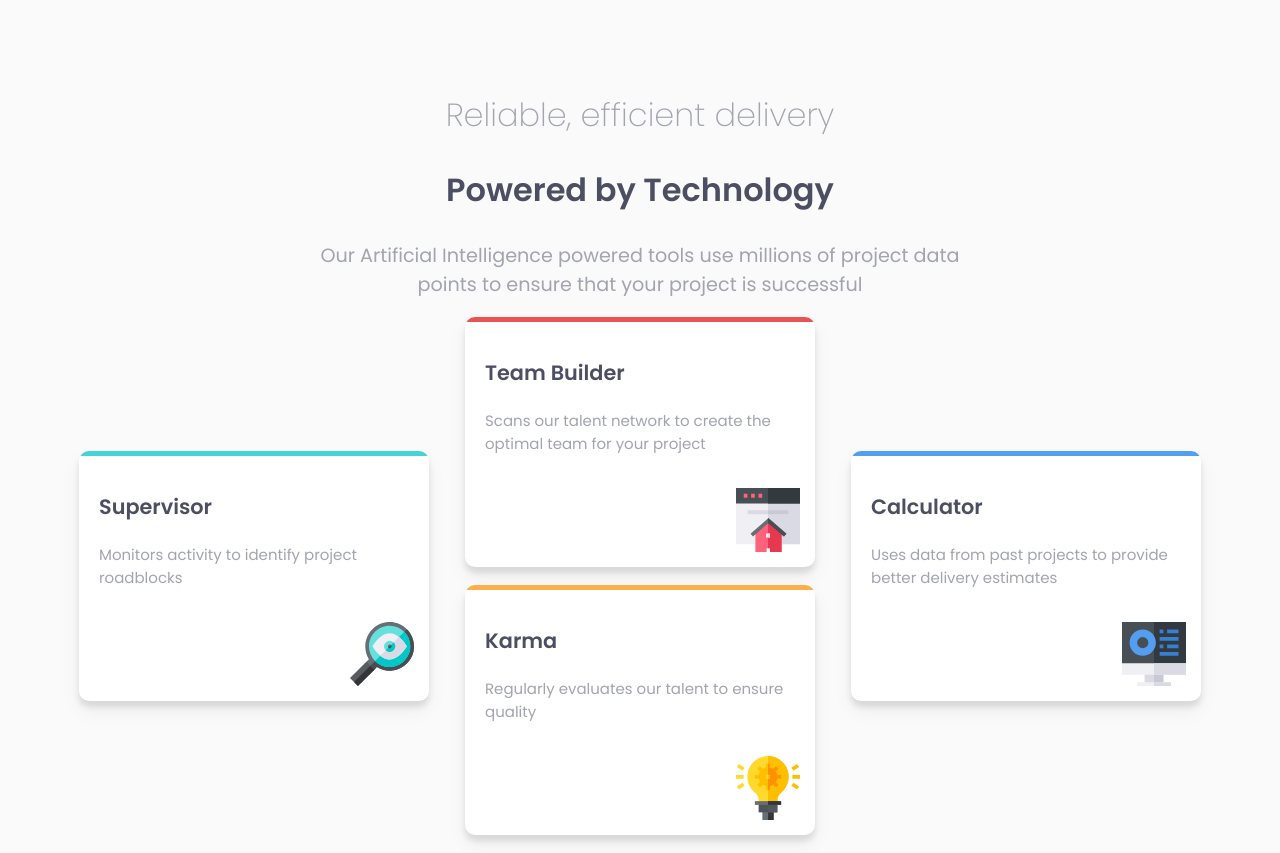
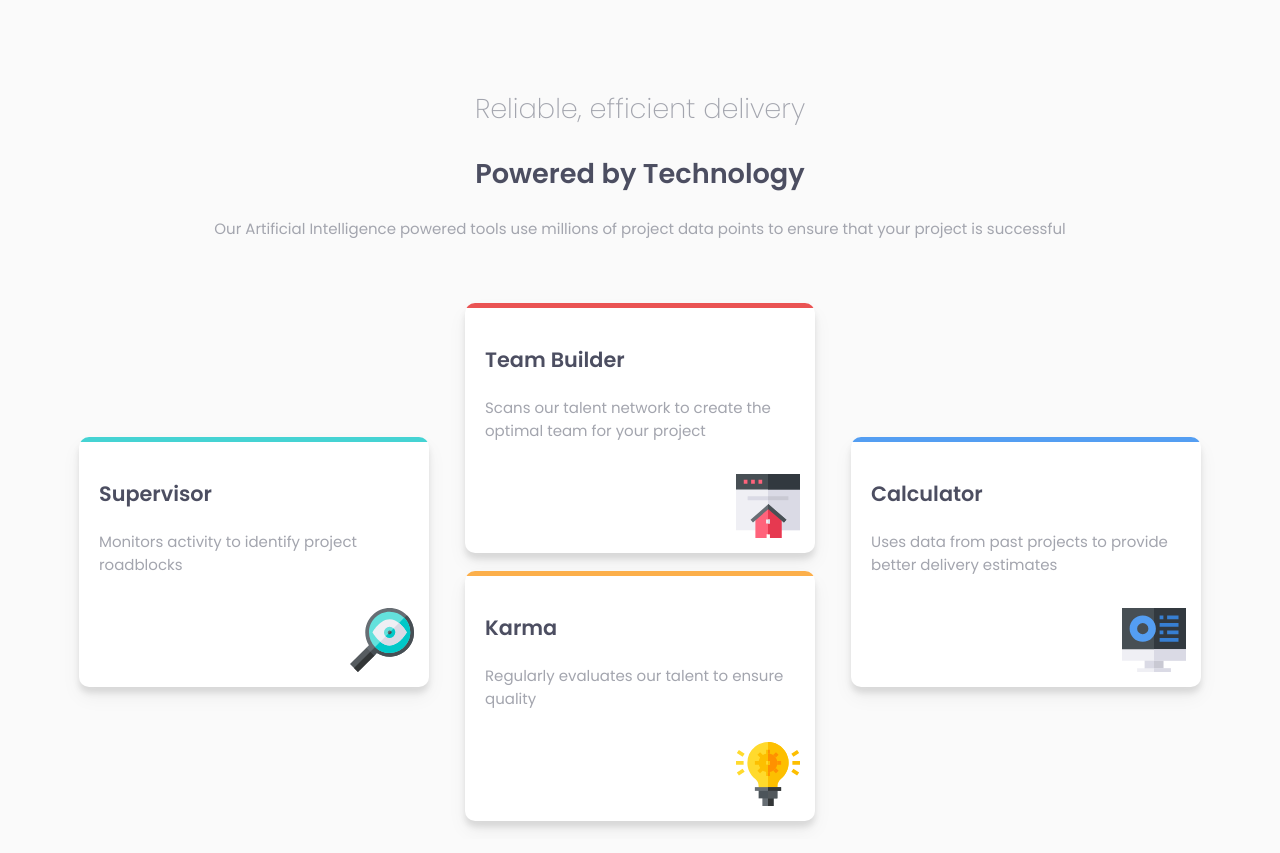
Before and after one commit to alaayasser741/four-card-feature-section-master, a plain HTML site: page index.html in a window 1280 px wide. Drawn offline with Linux system fonts and the light colour scheme.

Commit message:
Update style.css

```diff
--- a/style.css
+++ b/style.css
@@ -33,26 +33,23 @@ p{
 header{
     white-space: nowrap;
 }
-header p{
-    width: 60%;
-    margin:0 auto;
-}
 .top-container{
     text-align: center;
 }
 .top-container h1{
-    font-size: 2rem;
+    font-size: 1.7rem;
     font-weight: 200;
     color: var(--Grayish-Blue);
 }
 .top-container h2{
     margin-top: -20;
-    font-size: 2rem;
+    font-size: 1.7rem;
     color: var(--Very-Dark-Blue);
 }
 .top-container p{
-    font-size: 1.2rem;
+    font-size: 15px;
     white-space: pre-wrap;
+    padding-bottom: 30px;
 }
 .col{
     position: relative;
```
